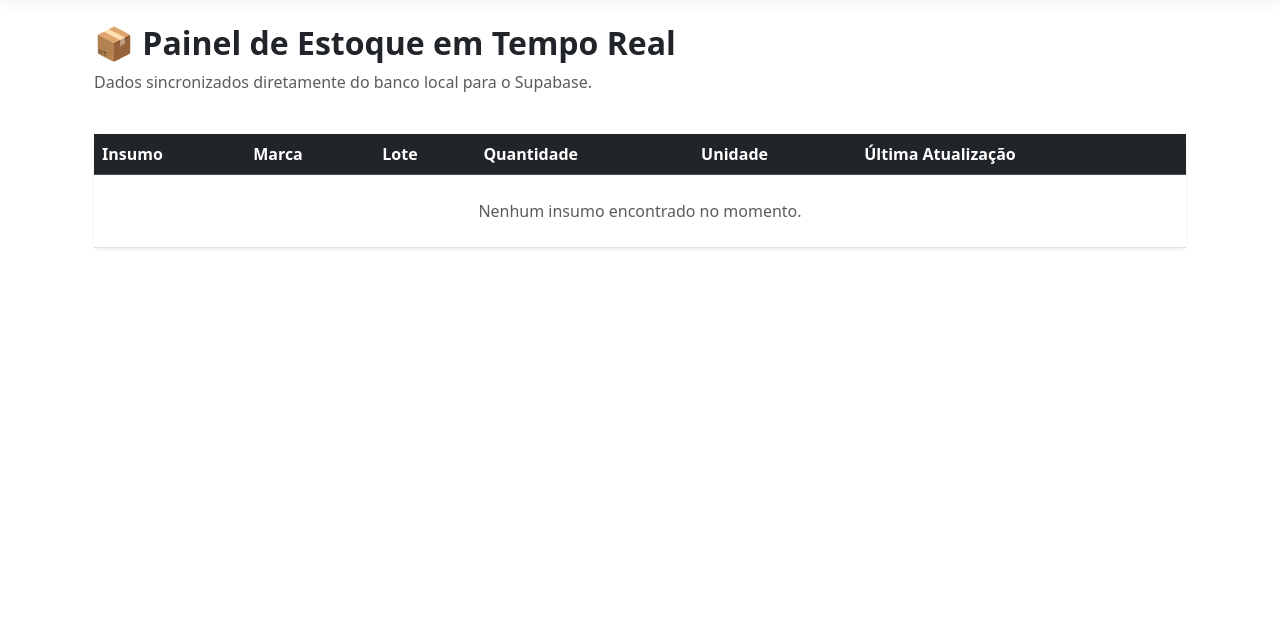
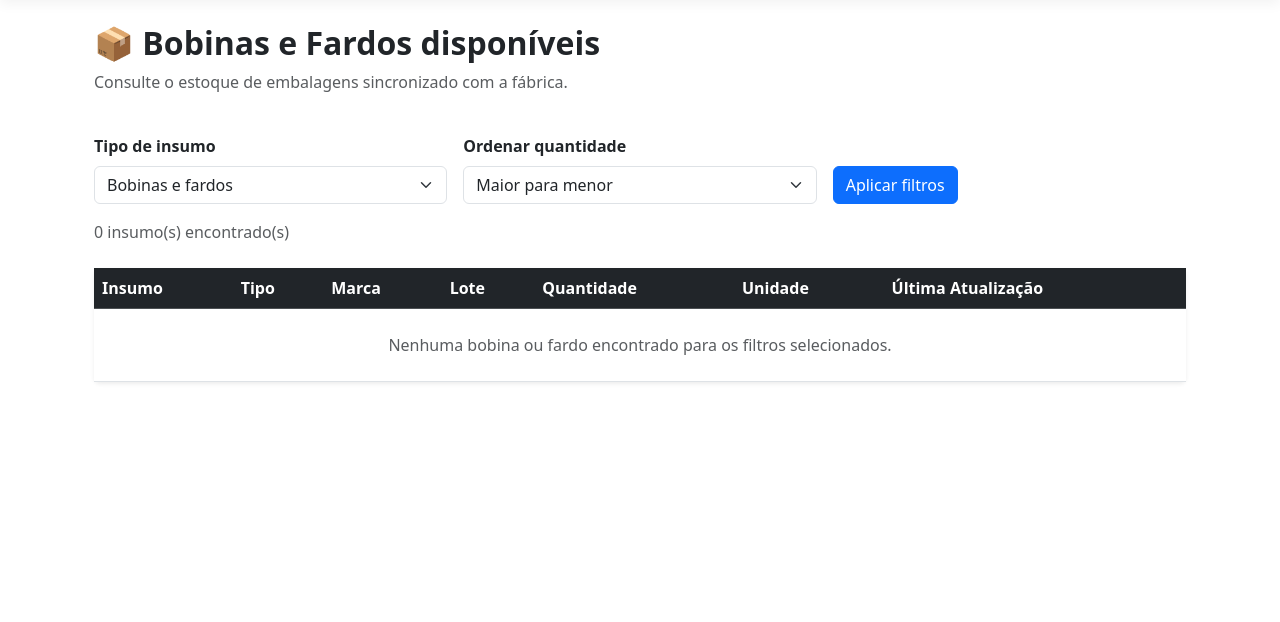
Before and after one commit to saogabriel907-arch/FabricaWebRender, an ASP.NET Core app: template Views/Estoque/Index.cshtml in a window 1280 px wide. Shown: the part 57-679 px from the top of the page. Run offline with ASP.NET Core 8, Linux system fonts and the light colour scheme; the template is opened without the code that fills it, so the values that code supplies are empty; style sheets or scripts are compiled from the project's sources; the project's own start-up code is not run, and a stand-in starts its controllers and pages.

Commit message:
Adicionar filtros para bobinas e fardos no estoque
Centraliza o acesso ao Supabase pela configuração do serviço e inclui a migração aditiva da categoria.

Co-authored-by: Copilot <223556219+Copilot@users.noreply.github.com>

```diff
--- a/Models/InsumoEstoqueViewModel.cs
+++ b/Models/InsumoEstoqueViewModel.cs
@@ -4,6 +4,7 @@ namespace FabricaWebRender.Models
     {
         public long id_insumo { get; set; }
         public string nome { get; set; }
+        public string categoria { get; set; } = string.Empty;
         public decimal quantidade { get; set; }
         public string unidade_medida { get; set; }
         public string marca { get; set; }
--- a/Views/Estoque/Index.cshtml
+++ b/Views/Estoque/Index.cshtml
@@ -1,16 +1,40 @@
-@model IEnumerable<FabricaWebRender.Models.InsumoEstoqueViewModel>
+@model FabricaWebRender.Models.EstoquePageViewModel
 
 @{
-    ViewData["Title"] = "Painel de Estoque - Fábrica";
+    ViewData["Title"] = "Bobinas e Fardos - Fábrica";
 }
 
 <div class="container mt-4">
     <div class="row mb-4">
         <div class="col">
-            <h2 class="fw-bold text-dark">📦 Painel de Estoque em Tempo Real</h2>
-            <p class="text-muted">Dados sincronizados diretamente do banco local para o Supabase.</p>
+            <h2 class="fw-bold text-dark">📦 Bobinas e Fardos disponíveis</h2>
+            <p class="text-muted">Consulte o estoque de embalagens sincronizado com a fábrica.</p>
         </div>
     </div>
+
+    <form asp-action="Index" method="get" class="row g-3 align-items-end mb-4">
+        <div class="col-sm-6 col-md-4">
+            <label for="categoria" class="form-label fw-semibold">Tipo de insumo</label>
+            <select id="categoria" name="categoria" class="form-select">
+                <option value="todas" selected="@(Model.CategoriaSelecionada == "todas" ? "selected" : null)">Bobinas e fardos</option>
+                <option value="bobina" selected="@(Model.CategoriaSelecionada == "bobina" ? "selected" : null)">Bobinas</option>
+                <option value="fardo" selected="@(Model.CategoriaSelecionada == "fardo" ? "selected" : null)">Fardos</option>
+            </select>
+        </div>
+        <div class="col-sm-6 col-md-4">
+            <label for="ordenacao" class="form-label fw-semibold">Ordenar quantidade</label>
+            <select id="ordenacao" name="ordenacao" class="form-select">
+                <option value="quantidade_desc" selected="@(Model.OrdenacaoSelecionada == "quantidade_desc" ? "selected" : null)">Maior para menor</option>
+                <option value="quantidade_asc" selected="@(Model.OrdenacaoSelecionada == "quantidade_asc" ? "selected" : null)">Menor para maior</option>
+            </select>
+        </div>
+        <div class="col-sm-12 col-md-auto">
+            <button type="submit" class="btn btn-primary">Aplicar filtros</button>
+        </div>
+        <div class="col-12">
+            <span class="text-muted">@Model.Registros.Count insumo(s) encontrado(s)</span>
+        </div>
+    </form>
 
     <div class="card shadow-sm border-0">
         <div class="card-body p-0">
@@ -19,6 +43,7 @@
                     <thead class="table-dark">
                         <tr>
                             <th>Insumo</th>
+                            <th>Tipo</th>
                             <th>Marca</th>
                             <th>Lote</th>
                             <th>Quantidade</th>
@@ -27,12 +52,13 @@
                         </tr>
                     </thead>
                     <tbody>
-                        @if (Model != null && Model.Any())
+                        @if (Model.Registros.Count > 0)
                         {
-                            @foreach (var item in Model)
+                            @foreach (var item in Model.Registros)
                             {
                                 <tr>
                                     <td class="fw-semibold">@item.nome</td>
+                                    <td>@item.categoria</td>
                                     <td>@(string.IsNullOrEmpty(item.marca) ? "-" : item.marca)</td>
                                     <td><code>@(string.IsNullOrEmpty(item.lote_fabricante) ? "-" : item.lote_fabricante)</code></td>
                                     <td>
@@ -46,14 +72,14 @@
                                         }
                                     </td>
                                     <td>@item.unidade_medida</td>
-                                    <td><small class="text-muted">@item.atualizado_em.ToString("dd/MM/yyyy HH:mm")</small></td>
+                                    <td><small class="text-muted">@(item.atualizado_em == DateTime.MinValue ? "-" : item.atualizado_em.ToLocalTime().ToString("dd/MM/yyyy HH:mm"))</small></td>
                                 </tr>
                             }
                         }
                         else
                         {
                             <tr>
-                                <td colspan="6" class="text-center py-4 text-muted">Nenhum insumo encontrado no momento.</td>
+                                <td colspan="7" class="text-center py-4 text-muted">Nenhuma bobina ou fardo encontrado para os filtros selecionados.</td>
                             </tr>
                         }
                     </tbody>
--- a/appsettings.json
+++ b/appsettings.json
@@ -5,5 +5,8 @@
       "Microsoft.AspNetCore": "Warning"
     }
   },
+  "Supabase": {
+    "Url": "https://pzjyyjkilhhtuuuxtjeo.supabase.co"
+  },
   "AllowedHosts": "*"
 }
--- /dev/null
+++ b/database/supabase-estoque-categoria.sql
@@ -0,0 +1,2 @@
+ALTER TABLE public.tabela_estoque
+ADD COLUMN IF NOT EXISTS categoria text;
```
Also changed, not shown: Controllers/EstoqueController.cs (+56 -19 lines), Models/EstoquePageViewModel.cs (added, +9 -0 lines), Program.cs (+23 -0 lines).
